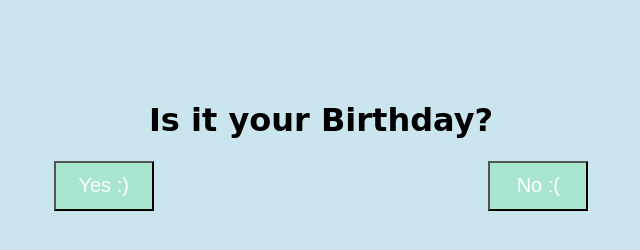
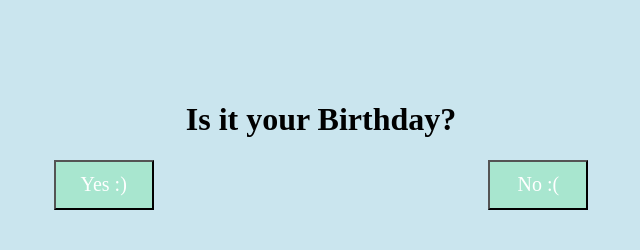
Before and after one commit to joshstromayer/birthday-card, a plain HTML site: page index.html in a window 1280 px wide. Shown: the whole page, without its empty margins (319-959 px from the left). Drawn offline with Linux system fonts and the light colour scheme.

Commit message:
Update styles.css

```diff
--- a/styles.css
+++ b/styles.css
@@ -1,10 +1,11 @@
 html {
     background-color: #add8e6a4;
-    font-family: 'Baloo 2', cursive;
+    font-family: 'Baloo 2';
 }
 
 p {
     font-size: 20px;
+    font-family: 'Baloo 2';
 }
 
 .section {
@@ -61,6 +62,7 @@ p {
     margin: 0;
     color: white;
     font-size: 20px;
+    font-family: 'Baloo 2';
 }
 
 .blurred {
```
